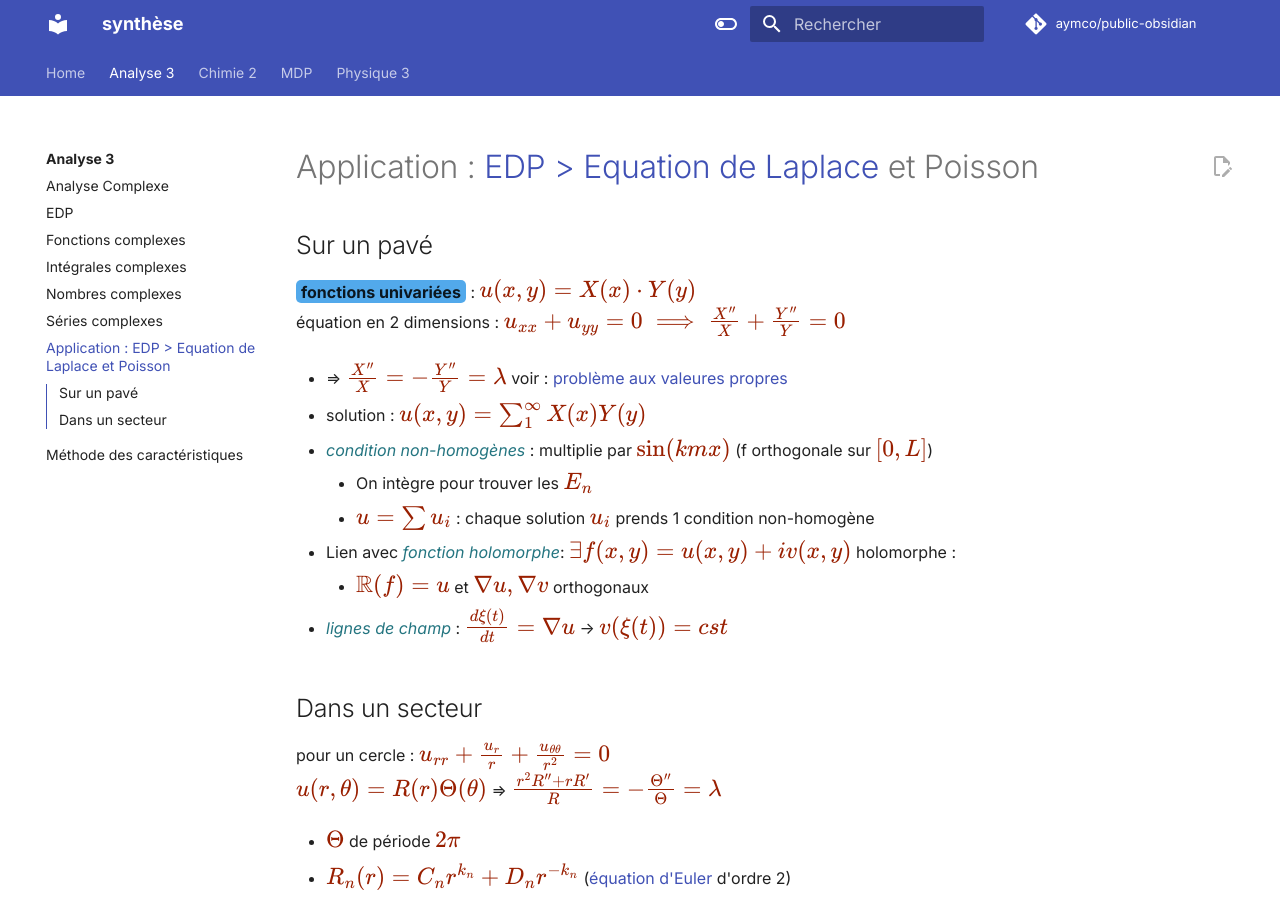
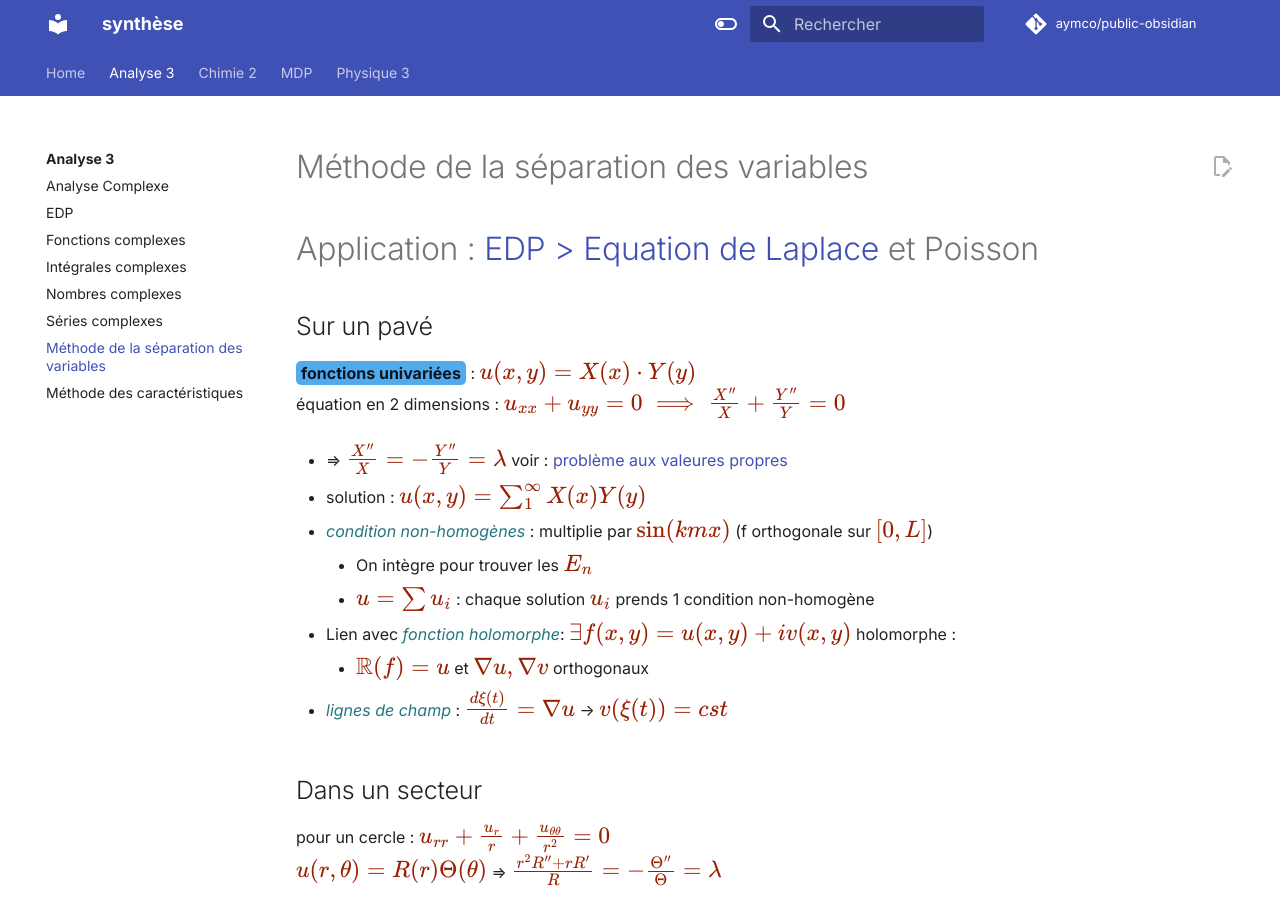
Before and after one commit to Aymco/public-obsidian, an MkDocs documentation site: the page built from docs/Analyse 3/méthode de la séparation des variables.md, in a window 1280 px wide and 900 px high. Built offline with MkDocs 1.6.1 and Material for MkDocs 9.7.7, drawn with Linux system fonts in a browser that asks for light colours; comment, search, counter and statistics services are not loaded.

Commit message:
PUSH NOTE : méthode de la séparation des variables.md

```diff
--- a/docs/Analyse 3/méthode de la séparation des variables.md
+++ b/docs/Analyse 3/méthode de la séparation des variables.md
@@ -5,6 +5,7 @@ share: "true"
 category: Analyse 3
 ---
 
+# Méthode de la séparation des variables
 # Application : [EDP > Equation de Laplace](EDP.md#equation-de-laplace) et Poisson
 ## Sur un pavé
 **fonctions univariées** : $u(x,y)=X(x)\cdot Y(y)$
```
